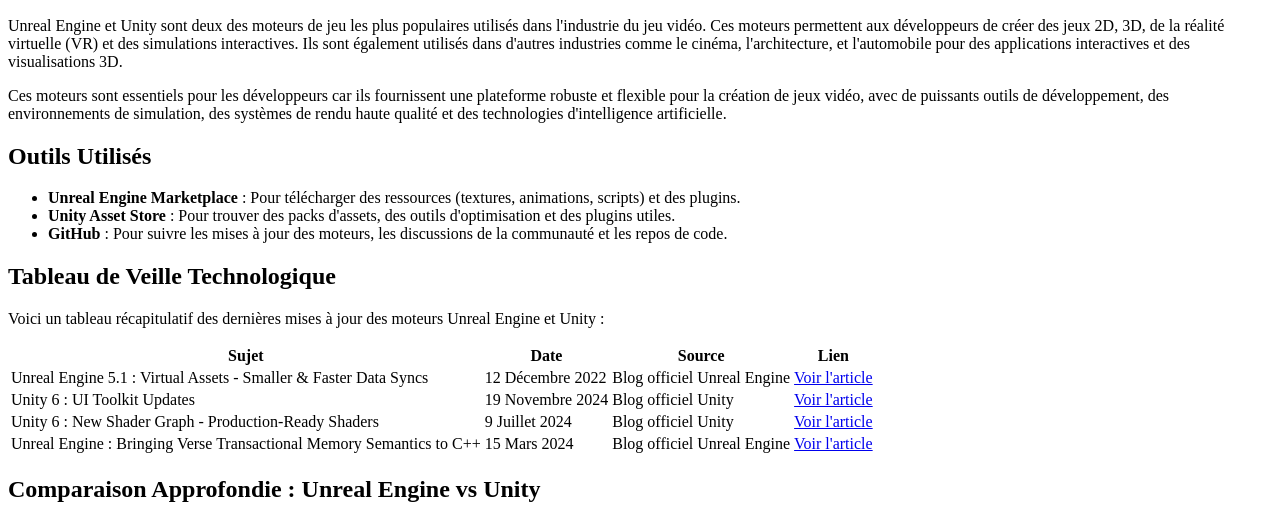
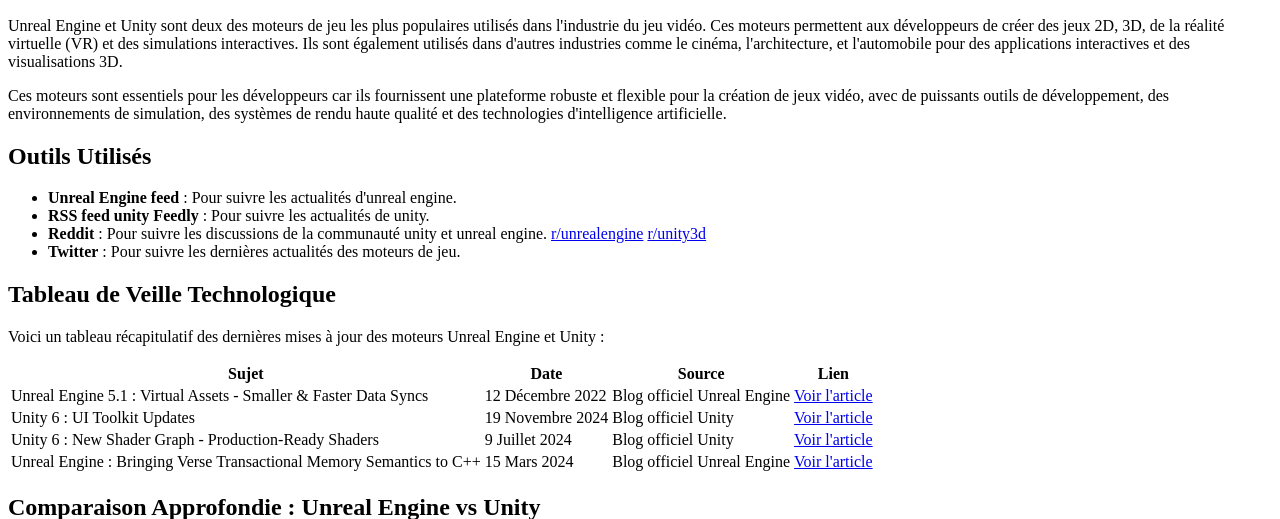
Before and after one commit to BertheAdrien/portfolio, a PHP site: template src/pages/veilleMoteurGraph.php in a window 1280 px wide. Shown: the part 421-940 px from the top of the page. Run offline with PHP 8.4, Linux system fonts and the light colour scheme; the template is opened without the code that fills it, so the values that code supplies are empty.

Commit message:
ajout et MAJ des outils de veille

```diff
--- a/src/pages/projectClickNEat.php
+++ b/src/pages/projectClickNEat.php
@@ -66,7 +66,6 @@
             <ul>
                 <li>🖥️ HTML, CSS, JavaScript pour le front-end.</li>
                 <li>⚙️ PHP et MySQL pour le back-end et la gestion des données.</li>
-                <li>🎨 Figma pour la conception des interfaces.</li>
                 <li>🛠️ VS Code et GitHub pour le développement et la gestion du projet.</li>
             </ul>
         </div>
--- a/src/pages/veilleMoteurGraph.php
+++ b/src/pages/veilleMoteurGraph.php
@@ -37,9 +37,10 @@
         <div class="col-md-12">
             <h2>Outils Utilisés</h2>
             <ul>
-                <li><strong>Unreal Engine Marketplace</strong> : Pour télécharger des ressources (textures, animations, scripts) et des plugins.</li>
-                <li><strong>Unity Asset Store</strong> : Pour trouver des packs d'assets, des outils d'optimisation et des plugins utiles.</li>
-                <li><strong>GitHub</strong> : Pour suivre les mises à jour des moteurs, les discussions de la communauté et les repos de code.</li>
+                <li><strong>Unreal Engine feed</strong> : Pour suivre les actualités d'unreal engine.</li>
+                <li><strong>RSS feed unity Feedly</strong> : Pour suivre les actualités de unity.</li>
+                <li><strong>Reddit</strong> : Pour suivre les discussions de la communauté unity et unreal engine. <a href="https://www.reddit.com/r/unrealengine/">r/unrealengine</a> <a href="https://www.reddit.com/r/unity3d/">r/unity3d</a></li>
+                <li><strong>Twitter</strong> : Pour suivre les dernières actualités des moteurs de jeu.</li>
             </ul>
         </div>
     </div>
```
